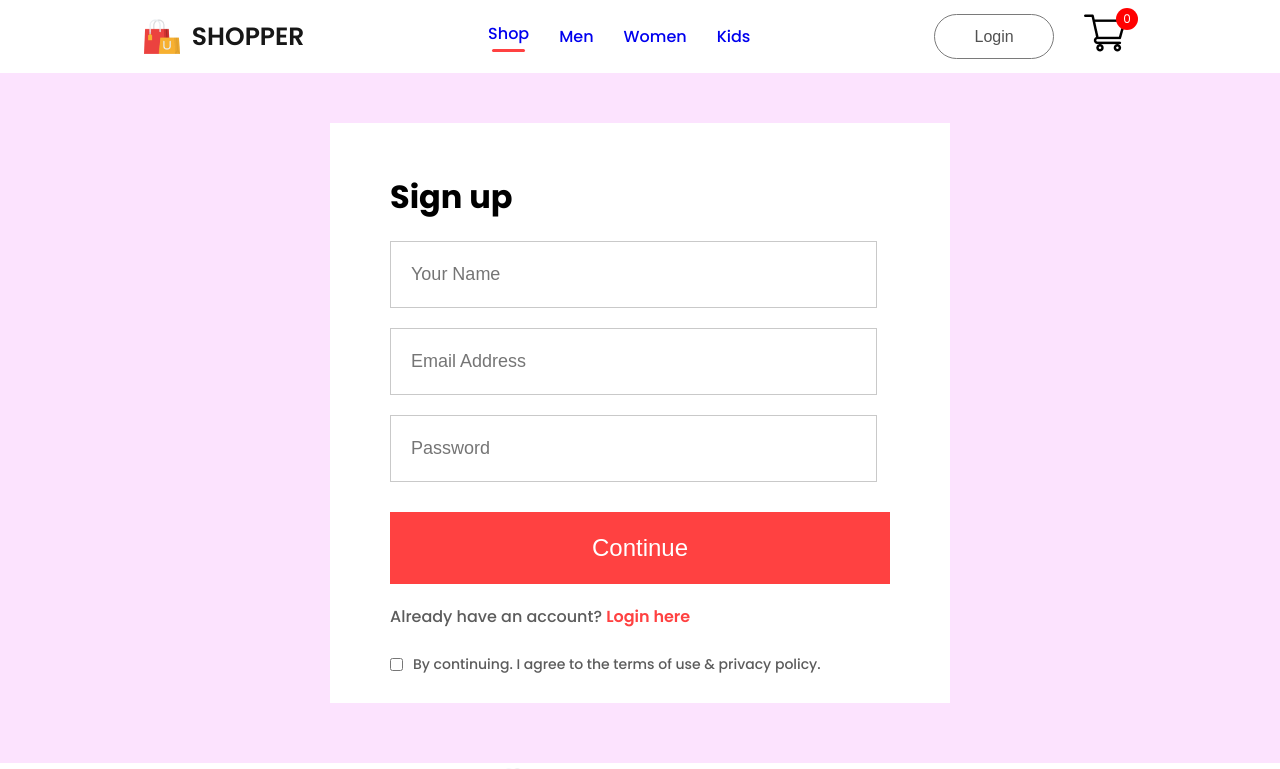
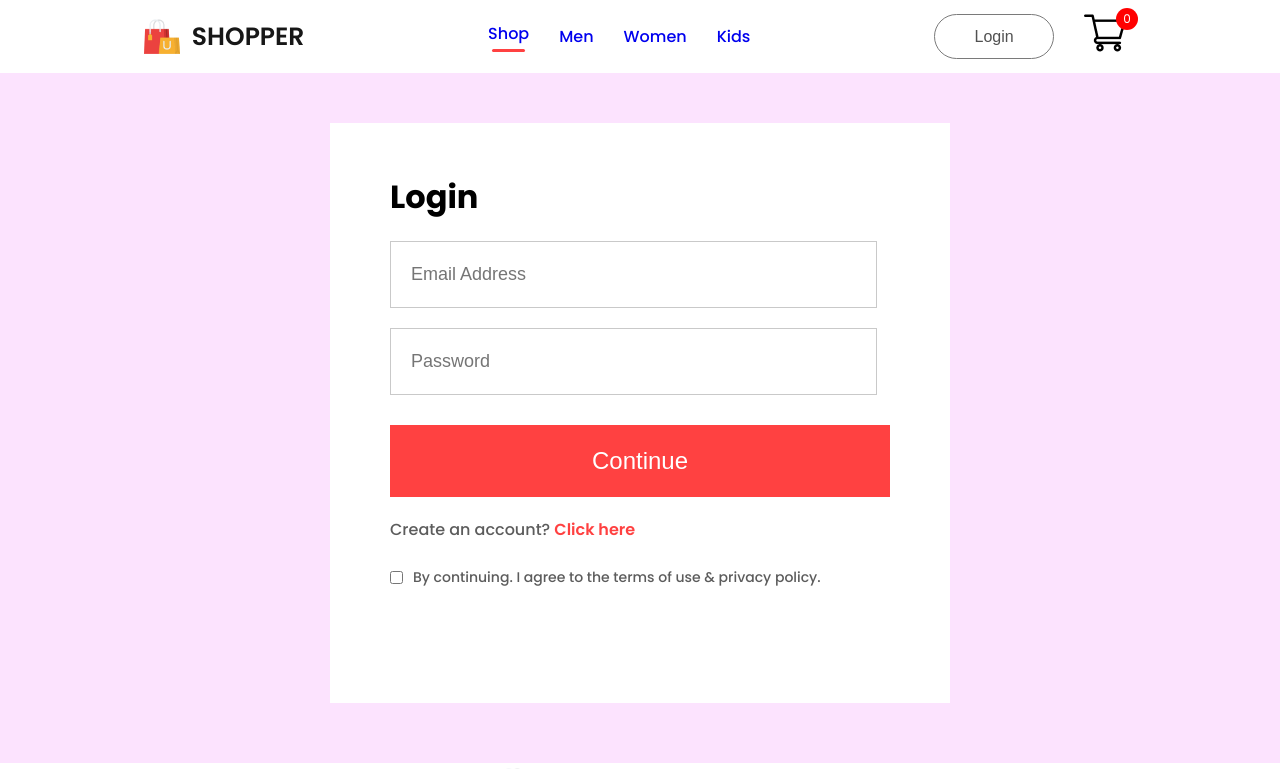
Before and after one commit to SofiiaYevush/Online-Store, a React (Create React App) app in the folder frontend/: page /login in a window 1280 px wide. Shown: the top 769 px of the page. Built offline with nearby package versions, Linux system fonts and the light colour scheme.

Commit message:
Add a login/logout and sign up logic

```diff
--- a/frontend/src/Components/Navbar/Navbar.jsx
+++ b/frontend/src/Components/Navbar/Navbar.jsx
@@ -30,7 +30,9 @@
                 <li onClick={()=>{setMenu("kids")}}><Link style={{textDecoration: 'none' }} to='/kids'>Kids</Link>{menu==="kids"?<hr/>:<></>}</li>
             </ul>
             <div className="nav-login-cart">
-                <Link to='/login'><button>Login</button></Link>
+                {localStorage.getItem('auth-token')
+                ?<button onClick={()=>{localStorage.removeItem('auth-token');window.location.replace('/')}}>Logout</button>
+                :<Link to='/login'><button>Login</button></Link>}
                 <Link to='/cart'><img src={cart_icon} alt="" /></Link>
                 <div className="nav-cart-count">{getTotalCartItems()}</div>
             </div>
--- a/frontend/src/Pages/CSS/LoginSignup.css
+++ b/frontend/src/Pages/CSS/LoginSignup.css
@@ -49,6 +49,7 @@
 .loginsignup-login span {
     color: #ff4141;
     font-weight: 600;
+    cursor: pointer;
 }
 .loginsignup-agree {
     display: flex;
--- a/frontend/src/Pages/LoginSignup.jsx
+++ b/frontend/src/Pages/LoginSignup.jsx
@@ -1,18 +1,75 @@
-import React from "react";
+import React, { useState } from "react";
 import './CSS/LoginSignup.css'
 
 const LoginSignup = () => {
+
+    const [state,setState] = useState("Login");
+    const [formData,setFormData] = useState({
+        username:"",
+        password:"",
+        email:""
+    })
+
+    const changeHandler = (e) => { // will update fields
+        setFormData({...formData,[e.target.name]:e.target.value})
+    }
+    const login = async () => {
+        console.log("Login function executed",formData);
+        let responseData;
+        await fetch('http://localhost:4000/login',{
+            method:'POST',
+            headers:{
+                Accept:'application/form-data',
+                'Content-Type':'application/json',
+            },
+            body: JSON.stringify(formData),
+        })
+        .then((response)=>response.json())
+        .then((data)=>responseData=data)
+        if(responseData.success) {
+            localStorage.setItem('auth-token',responseData.token);
+            window.location.replace('/');
+        } else {
+            alert(responseData.errors);
+        }
+    }
+
+    const signup = async () => {
+        console.log("Sign up function executed",formData);
+        let responseData;
+        await fetch('http://localhost:4000/signup',{
+            method:'POST',
+            headers:{
+                Accept:'application/form-data',
+                'Content-Type':'application/json',
+            },
+            body: JSON.stringify(formData),
+        })
+        .then((response)=>response.json())
+        .then((data)=>responseData=data)
+        if(responseData.success) {
+            localStorage.setItem('auth-token',responseData.token);
+            window.location.replace('/');
+        } else {
+            alert(responseData.errors);
+        }
+    }
+
     return (
         <div className="loginsignup">
             <div className="loginsignup-container">
-                <h1>Sign up</h1>
+                <h1>{state}</h1>
                 <div className="loginsignup-fields">
-                    <input type="text" placeholder="Your Name" />
-                    <input type="email" placeholder="Email Address" />
-                    <input type="password" placeholder="Password" />
+                    {state === "Sign up"?<input name="username" value={formData.username} onChange={changeHandler} type="text" placeholder="Your Name" />:<></>}
+                    <input name="email" value={formData.email} onChange={changeHandler} type="email" placeholder="Email Address" />
+                    <input name="password" value={formData.password} onChange={changeHandler} type="password" placeholder="Password" />
                 </div>
-                <button>Continue</button>
-                <p className="loginsignup-login">Already have an account? <span>Login here</span></p>
+                <button onClick={()=>{state==="Login"?login():signup()}}>Continue</button>
+                {state==="Sign up"?
+                <p className="loginsignup-login">Already have an account? <span onClick={()=>{setState("Login")}}>Login here</span></p>:
+                <p className="loginsignup-login">Create an account? <span onClick={()=>{setState("Sign up")}}>Click here</span></p>}
+
+
                 <div className="loginsignup-agree">
                     <input type="checkbox" name="" id="" />
                     <p>By continuing. I agree to the terms of use & privacy policy.</p>
```
